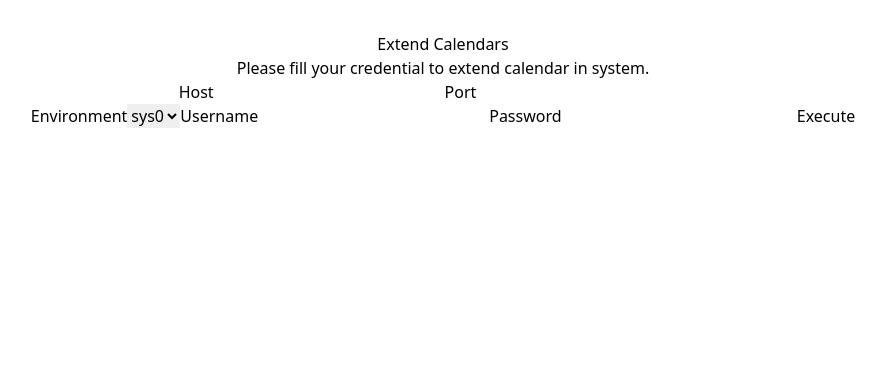
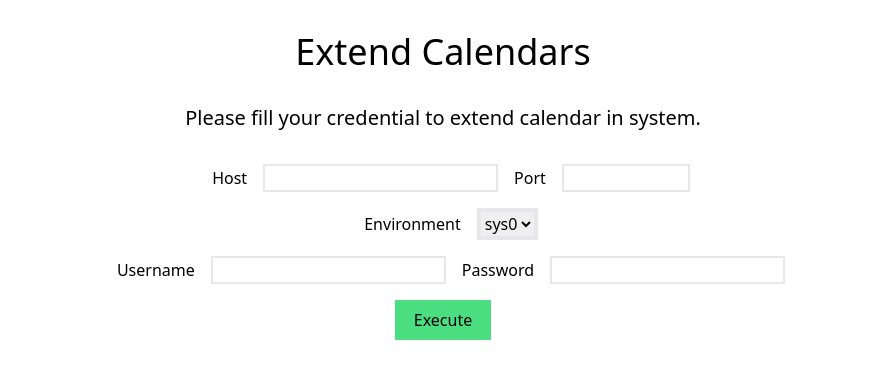
Before and after one commit to masterPN/extend-calendar, a React (Vite) app: page / in a window 1280 px wide. Shown: the top 378 px of the page, without its empty margins (197-1083 px from the left). Built offline with nearby package versions, Linux system fonts and the light colour scheme.

Commit message:
impl css

```diff
--- a/src/components/ConnectionComponent.tsx
+++ b/src/components/ConnectionComponent.tsx
@@ -3,7 +3,9 @@ import CredentialInputComponent from "./CredentialInputComponent";
 export default function ConnectionsComponent() {
   return (
     <>
-      <p>Please fill your credential to extend calendar in system.</p>
+      <p className=" text-center font-sans text-xl my-8">
+        Please fill your credential to extend calendar in system.
+      </p>
       <div>
         <CredentialInputComponent />
       </div>
--- a/src/components/CredentialInputComponent.tsx
+++ b/src/components/CredentialInputComponent.tsx
@@ -6,10 +6,6 @@ function CredentialInputComponent() {
   const { register, handleSubmit } = useForm();
   const [result, setResult] = useState("");
   const [isLoading, setIsLoading] = useState(false);
-
-  const LabelInLineStyles = {
-    display: "inline",
-  };
 
   interface environmentConfig {
     env: string;
@@ -96,54 +92,76 @@ function CredentialInputComponent() {
   return (
     <>
       <form onSubmit={handleSubmit(OnSubmit)}>
-        <label htmlFor="host" style={LabelInLineStyles}>
+        <div className="my-4">
+          <div className="block lg:inline-block my-4 lg:my-0">
+            <label htmlFor="host" className="inline mx-4">
               Host
             </label>
             <input
               type="text"
               id="host"
               required
+              className="border-2"
               {...register("host", { required: true })}
             />
-        <label htmlFor="port" style={LabelInLineStyles}>
+          </div>
+          <div className="block lg:inline-block">
+            <label htmlFor="port" className="inline mx-4">
               Port
             </label>
             <input
               type="number"
               id="port"
               required
+              className="max-w-32 border-2"
               {...register("port", { required: true })}
             />
-        <p></p>
-        <label htmlFor="environment" style={LabelInLineStyles}>
+          </div>
+        </div>
+        <div className="my-4">
+          <label htmlFor="environment" className="inline mx-4">
             Environment
           </label>
-        <select id="environment" {...register("env")}>
+          <select id="environment" className="border-4" {...register("env")}>
             <option value={"sys0"}>sys0</option>
             <option value={"sys1"}>sys1</option>
           </select>
-        <label htmlFor="username" style={LabelInLineStyles}>
+        </div>
+        <div className="my-4">
+          <div className="block lg:inline-block my-4 lg:my-0">
+            <label htmlFor="username" className="inline mx-4">
               Username
             </label>
             <input
               type="text"
               id="username"
               required
+              className="border-2"
               {...register("username", { required: true })}
             />
-        <label htmlFor="password" style={LabelInLineStyles}>
+          </div>
+          <div className="block lg:inline-block">
+            <label htmlFor="password" className="inline mx-4">
               Password
             </label>
             <input
               type="password"
               id="password"
               required
+              className="border-2"
               {...register("password", { required: true })}
             />
-        <p style={LabelInLineStyles}> </p>
-        <button type="submit" id="execute">
+          </div>
+        </div>
+        <div className="my-4">
+          <button
+            type="submit"
+            id="execute"
+            className="bg-green-400 min-w-24 min-h-10"
+          >
             Execute
           </button>
+        </div>
       </form>
       <p>{result}</p>
     </>
--- a/src/components/TitleComponent.tsx
+++ b/src/components/TitleComponent.tsx
@@ -1,7 +1,7 @@
 function TitleComponent() {
   return (
     <>
-      <p>Extend Calendars</p>
+      <p className="text-center font-sans text-4xl">Extend Calendars</p>
     </>
   );
 }
```
Lines whose indentation alone changed are shown as unchanged.
